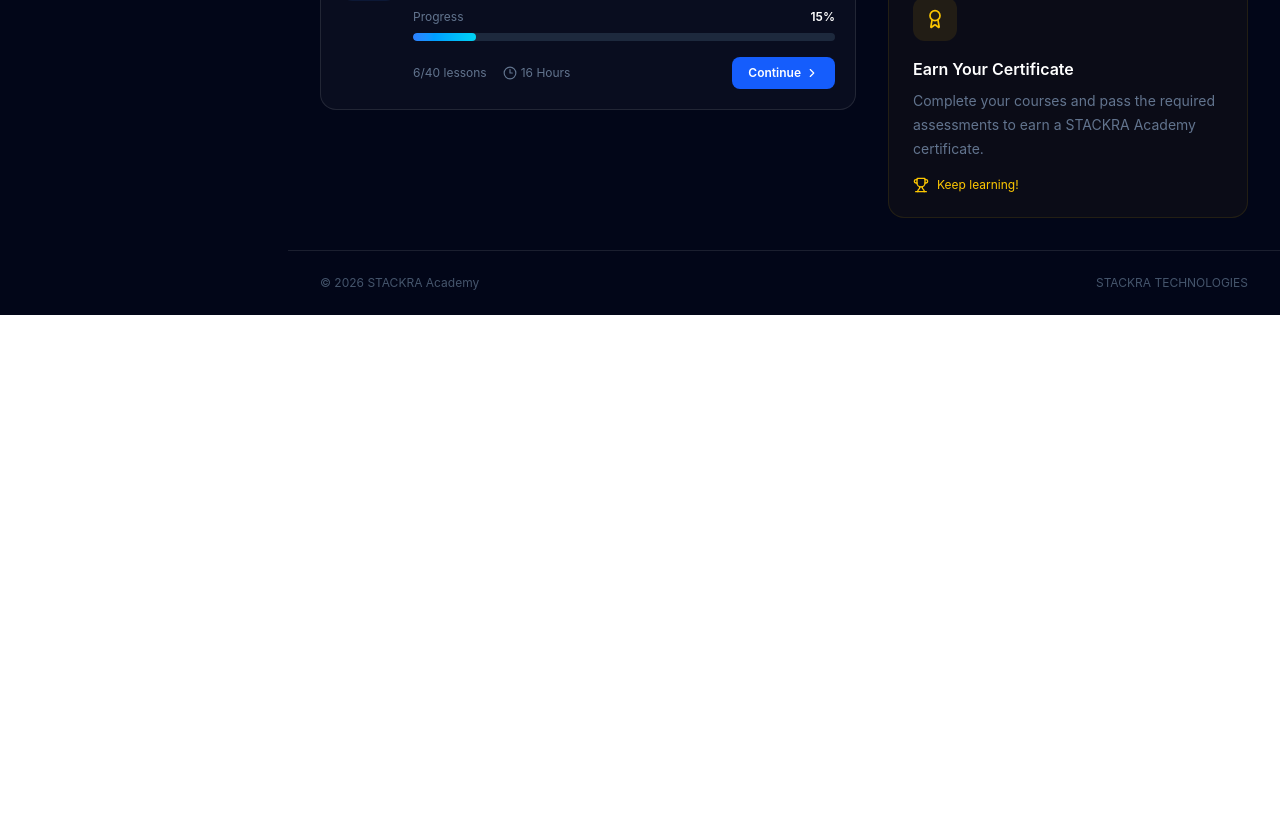
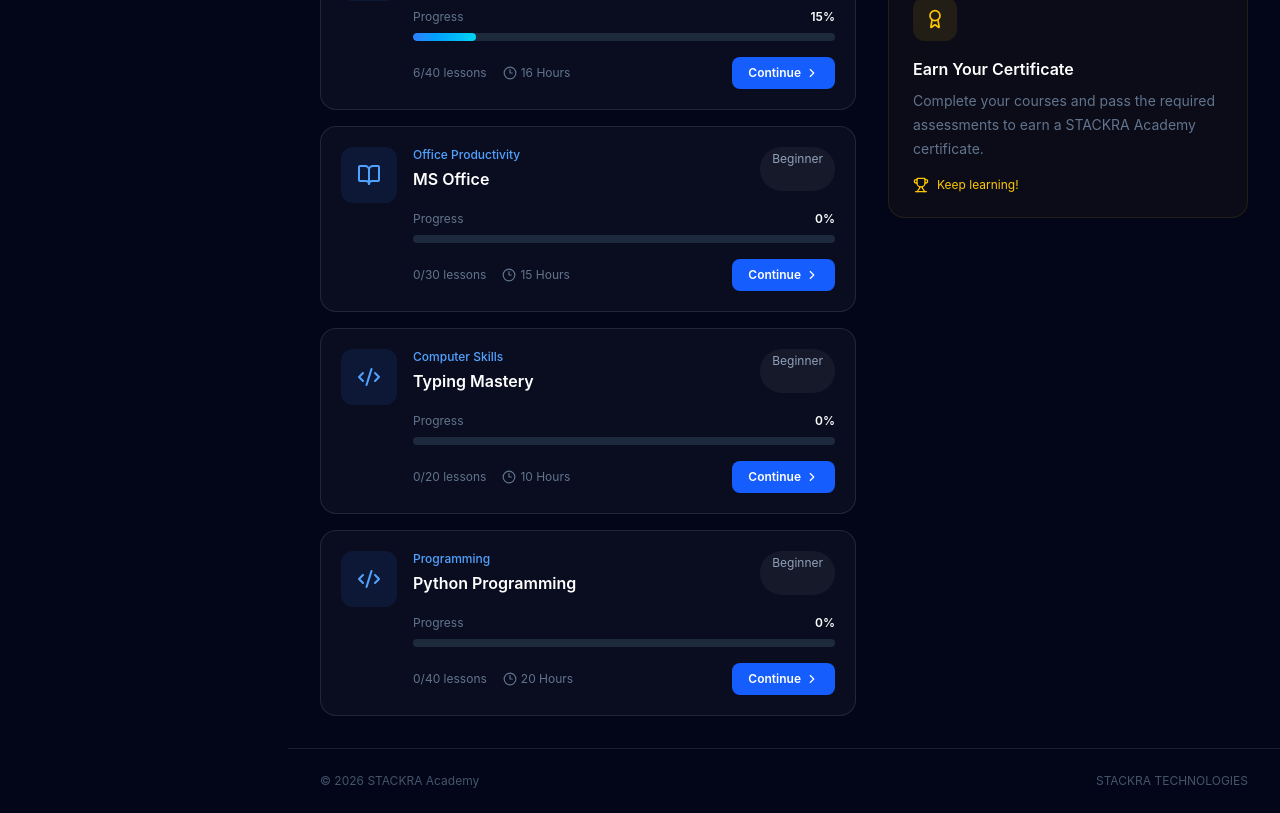
Before and after one commit to MohammedKhan-star/Stackra-services, a Next.js app: page /academy/dashboard in a window 1280 px wide. Shown: the part 1140-1953 px from the top of the page. Before the commit the page ends 1455 px from the top, so only its background shows below. Built offline with nearby package versions, Linux system fonts and the light colour scheme.

Commit message:
Add new courses to the dashboard

```diff
--- a/src/app/academy/dashboard/page.jsx
+++ b/src/app/academy/dashboard/page.jsx
@@ -55,6 +55,42 @@ const courses = [
     totalLessons: 40,
     duration: "16 Hours",
     icon: LayoutDashboard,
+  },
+   {
+    id: 4,
+    slug: "ms-office",
+    title: "MS Office",
+    category: "Office Productivity",
+    level: "Beginner",
+    progress: 0,
+    completedLessons: 0,
+    totalLessons: 30,
+    duration: "15 Hours",
+    icon: BookOpen,
+  },
+  {
+    id: 5,
+    slug: "typing-mastery",
+    title: "Typing Mastery",
+    category: "Computer Skills",
+    level: "Beginner",
+    progress: 0,
+    completedLessons: 0,
+    totalLessons: 20,
+    duration: "10 Hours",
+    icon: Code2,
+  },
+  {
+    id: 6,
+    slug: "python-programming",
+    title: "Python Programming",
+    category: "Programming",
+    level: "Beginner",
+    progress: 0,
+    completedLessons: 0,
+    totalLessons: 40,
+    duration: "20 Hours",
+    icon: Code2,
   },
 ];
 
```
